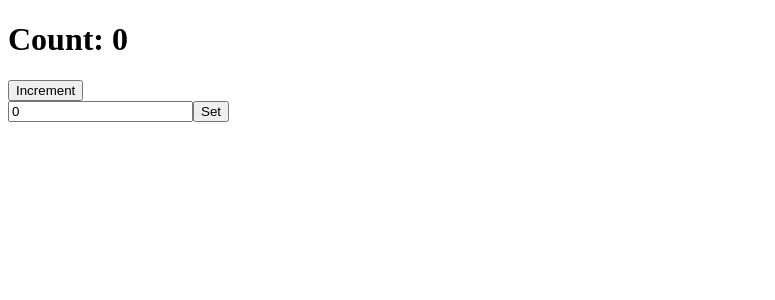
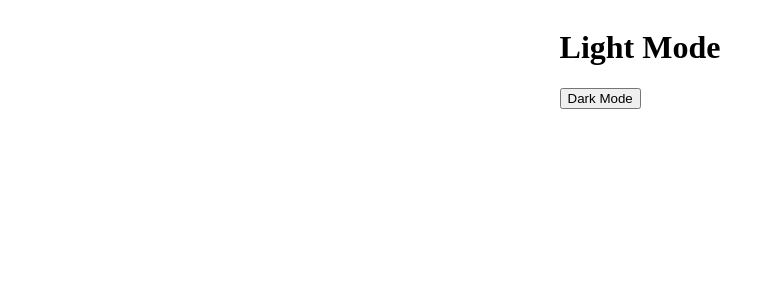
Before and after one commit to FlashScript-Main/Learning_UnitTest_Jest_Vitest, a React (Vite) app: page / in a window 1280 px wide. Shown: the top 300 px of the page, without its empty margins (0-775 px from the left). Built offline with nearby package versions, Linux system fonts and the light colour scheme.

Commit message:
Testing Providers (Context API &  Redux)

```diff
--- a/src/App.tsx
+++ b/src/App.tsx
@@ -1,13 +1,14 @@
 // Root 👉🏻 "src" Folder 👉🏻 App.tsx
 
 import Query from "./components/query/Query"
+import { ThemeProvider } from "./context/ThemeProvider"
 
 const App = () => {
 
     return (
-        <div>
+        <ThemeProvider>
             <Query />
-        </div>
+        </ThemeProvider>
     )
 
 }
--- a/src/components/query/Query.tsx
+++ b/src/components/query/Query.tsx
@@ -1,36 +1,23 @@
 // Root 👉🏻 "src" Folder 👉🏻 "components" Folder 👉🏻 "query" Folder 👉🏻 Query.tsx
 
-import { useState } from "react";
+import { useTheme } from "../../context/ThemeProvider"
 
 const Query = () => {
 
-    const [count, setCount] = useState(0);
-    const [anount, setAnount] = useState(0);
+    const { theme, setTheme } = useTheme();
 
     return (
         <div>
-            <div>
-                <h1>Count: {count}</h1>
+            <h1>
+                {theme === "light" ? "Light Mode" : "Dark Mode"}
+            </h1>
 
-                <button onClick={() => setCount((c) => c + 1)}>
-                    Increment
-                </button>
-            </div>
-
-            <div>
-                <input
-                    type="number"
-                    name="amount"
-                    value={anount}
-                    onChange={(e) => setAnount(parseInt(e.target.value))}
-                    />
-
-                <button onClick={() => setCount(anount)}>
-                    Set
-                </button>
-            </div>
+            <button onClick={() => setTheme(theme === "light" ? "dark" : "light")}>
+                {theme === "light" ? "Dark Mode" : "Light Mode"}
+            </button>
         </div>
     )
+
 }
 
 export default Query
--- /dev/null
+++ b/src/context/ThemeProvider.tsx
@@ -0,0 +1,38 @@
+// Root 👉🏻 "src" Folder 👉🏻 "context" Folder 👉🏻 ThemeProvider.tsx
+
+import { createContext, useContext, useState } from "react"
+
+type ThemeType = "light" | "dark"
+
+interface ThemeContextProps {
+    theme: ThemeType
+    setTheme: React.Dispatch<React.SetStateAction<ThemeType>>
+}
+
+const ThemeContext = createContext<ThemeContextProps>({
+    theme: "light",
+    setTheme: () => {},
+})
+
+export const ThemeProvider = ({ children }: { children: React.ReactNode }) => {
+
+    const [theme, setTheme] = useState<ThemeType>("light");
+
+    return (
+        <ThemeContext.Provider value={{ theme, setTheme }}>
+            {children}
+        </ThemeContext.Provider>
+    )
+
+}
+
+export const useTheme = () => {
+
+    const context = useContext(ThemeContext)
+
+    if (context === undefined) {
+        throw new Error("useTheme must be used within a ThemeProvider");
+    }
+
+    return context;
+}
--- a/src/index.css
+++ b/src/index.css
@@ -1,10 +1,14 @@
-/* body{
+body{
     display: flex;
     justify-content: center;
+}
+
+input {
+    margin-top: 10px;
 }
 
 span {
     display: block;
     margin-top: 10px;
     text-align: center;
-} */
+}
```
Also changed, not shown: 1 other file (tests, documents, lock files or other folders).
